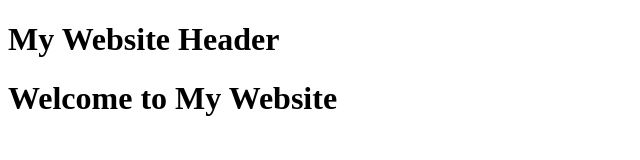
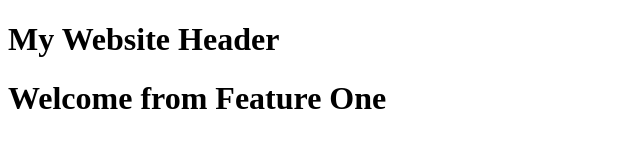
Before and after one commit to 2500080256/end-sem-lab, a plain HTML site: page index.html in a window 1280 px wide. Shown: the whole page, without its empty margins (0-640 px from the left). Drawn offline with Linux system fonts and the light colour scheme.

Commit message:
Changed heading in feature one

```diff
--- a/index.html
+++ b/index.html
@@ -9,7 +9,7 @@
         <h1>My Website Header</h1>
     </header>
 
-    <h1>Welcome to My Website</h1>
+    <h1>Welcome from Feature One</h1>
 
 </body>
 </html>
```
